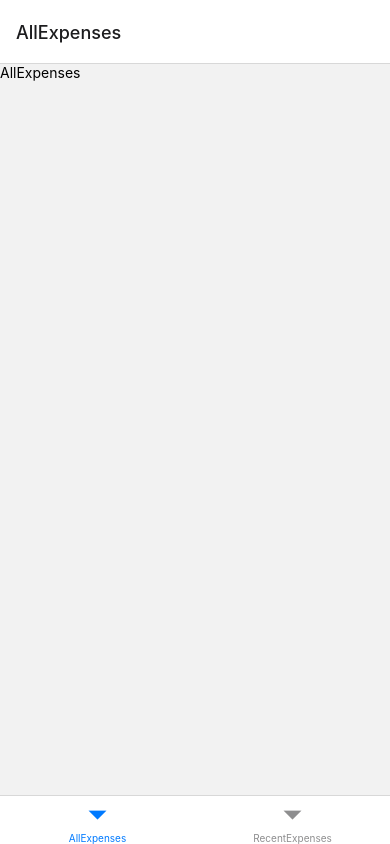
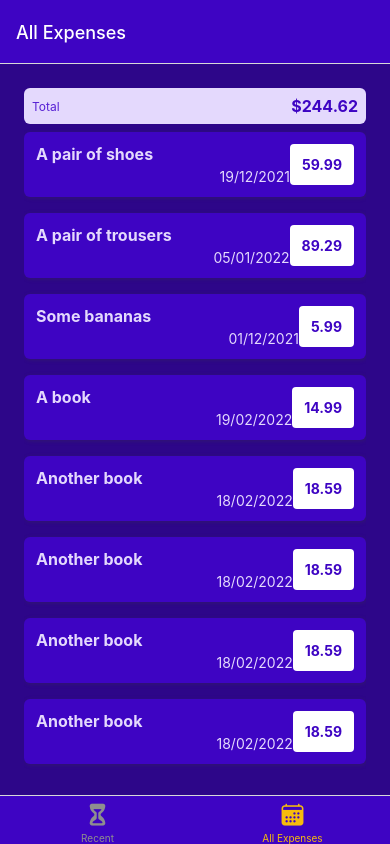
Before and after one commit to ahmed-safwat-elsherif/expenses-app, a React Native app: screen /AllExpenses in a window 390 px wide. Built offline with nearby package versions, Linux system fonts and the light colour scheme.

Commit message:
Finish adding the expenses list

```diff
--- a/App.js
+++ b/App.js
@@ -5,7 +5,7 @@ import StackNavigation from './src/providers/StackNavigation';
 
 const App = () => (
   <View style={styles.container}>
-    <StatusBar style="auto" />
+    <StatusBar style="light" />
     <NavigationContainer>
       <StackNavigation />
     </NavigationContainer>
--- /dev/null
+++ b/src/components/expenses/ExpenseItem.jsx
@@ -0,0 +1,66 @@
+import React, { useMemo } from 'react';
+import { Pressable, StyleSheet, Text, View } from 'react-native';
+import { COLORS } from '../../utils/theme';
+import formatDate from '../../utils/formatDate';
+
+const ExpenseItem = ({ description, amount, date }) => {
+  const formattedDate = useMemo(() => formatDate(new Date(date)), [date]);
+
+  return (
+    <Pressable
+      android_ripple={{ color: COLORS.primary700 }}
+      style={({ pressed }) => (pressed ? styles.pressable : null)}>
+      <View style={styles.expenseItem}>
+        <View style={styles.itemInfo}>
+          <Text style={[styles.textBase, styles.description]}>{description}</Text>
+          <Text style={[styles.textBase, { textAlign: 'right' }]}>{formattedDate}</Text>
+        </View>
+        <View style={styles.amountContainer}>
+          <Text style={styles.amount}>{amount}</Text>
+        </View>
+      </View>
+    </Pressable>
+  );
+};
+
+const styles = StyleSheet.create({
+  pressable: {
+    opacity: 0.5,
+  },
+  expenseItem: {
+    padding: 12,
+    marginVertical: 8,
+    backgroundColor: COLORS.primary500,
+    flexDirection: 'row',
+    justifyContent: 'space-between',
+    borderRadius: 6,
+    elevation: 3,
+    shadowColor: COLORS.gray500,
+    shadowRadius: 4,
+    shadowOffset: { width: 1, height: 1 },
+    shadowOpacity: 0.4,
+  },
+  itemInfo: { flex: 1 },
+  textBase: {
+    color: COLORS.primary50,
+  },
+  description: {
+    fontSize: 16,
+    marginBottom: 4,
+    fontWeight: 'bold',
+  },
+  amountContainer: {
+    paddingHorizontal: 12,
+    paddingVertical: 4,
+    backgroundColor: 'white',
+    justifyContent: 'center',
+    alignItems: 'center',
+    borderRadius: 4,
+  },
+  amount: {
+    color: COLORS.primary500,
+    fontWeight: 'bold',
+  },
+});
+
+export default ExpenseItem;
--- /dev/null
+++ b/src/components/expenses/ExpensesList.jsx
@@ -0,0 +1,13 @@
+import React from 'react';
+import { FlatList, View } from 'react-native';
+import ExpenseItem from './ExpenseItem';
+
+const renderItem = ({ item }) => <ExpenseItem {...item} />;
+
+const ExpensesList = ({ expenses }) => (
+  <View style={{ flex: 1 }}>
+    <FlatList data={expenses} renderItem={renderItem} />
+  </View>
+);
+
+export default ExpensesList;
--- /dev/null
+++ b/src/components/expenses/ExpensesOutput.jsx
@@ -0,0 +1,22 @@
+import React from 'react';
+import { StyleSheet, View } from 'react-native';
+import ExpensesSummary from './ExpensesSummary';
+import ExpensesList from './ExpensesList';
+import { COLORS } from '../../utils/theme';
+
+const ExpensesOutput = ({ expenses, periodName }) => (
+  <View style={styles.container}>
+    <ExpensesSummary expenses={expenses} periodName={periodName} />
+    <ExpensesList expenses={expenses} />
+  </View>
+);
+
+const styles = StyleSheet.create({
+  container: {
+    flex: 1,
+    padding: 24,
+    backgroundColor: COLORS.primary700,
+  },
+});
+
+export default ExpensesOutput;
--- /dev/null
+++ b/src/components/expenses/ExpensesSummary.jsx
@@ -0,0 +1,35 @@
+import React, { useMemo } from 'react';
+import { StyleSheet, Text, View } from 'react-native';
+import { COLORS, fontSize } from '../../utils/theme';
+
+const ExpensesSummary = ({ expenses, periodName }) => {
+  const total = useMemo(() => expenses.reduce((acc, curr) => acc + curr.amount, 0), [expenses]);
+  return (
+    <View style={styles.container}>
+      <Text style={styles.period}>{periodName}</Text>
+      <Text style={styles.sum}>${total.toFixed(2)}</Text>
+    </View>
+  );
+};
+
+const styles = StyleSheet.create({
+  container: {
+    padding: 8,
+    backgroundColor: COLORS.primary50,
+    borderRadius: 6,
+    flexDirection: 'row',
+    justifyContent: 'space-between',
+    alignItems: 'center',
+  },
+  period: {
+    fontSize: fontSize(12),
+    color: COLORS.primary400,
+  },
+  sum: {
+    fontSize: fontSize(16),
+    fontWeight: 'bold',
+    color: COLORS.primary500,
+  },
+});
+
+export default ExpensesSummary;
--- a/src/providers/ExploreExpenses.jsx
+++ b/src/providers/ExploreExpenses.jsx
@@ -2,13 +2,37 @@ import { createBottomTabNavigator } from '@react-navigation/bottom-tabs';
 import React from 'react';
 import AllExpenses from '../screens/AllExpenses';
 import RecentExpenses from '../screens/RecentExpenses';
+import { COLORS } from '../utils/theme';
+import { Ionicons } from '@expo/vector-icons';
 
 const BottomTabs = createBottomTabNavigator();
 
 const ExploreExpenses = () => (
-  <BottomTabs.Navigator>
-    <BottomTabs.Screen name="AllExpenses" component={AllExpenses} />
-    <BottomTabs.Screen name="RecentExpenses" component={RecentExpenses} />
+  <BottomTabs.Navigator
+    screenOptions={{
+      headerStyle: { backgroundColor: COLORS.primary500 },
+      headerTintColor: 'white',
+      tabBarStyle: { backgroundColor: COLORS.primary500 },
+      tabBarActiveTintColor: COLORS.accent500,
+    }}>
+    <BottomTabs.Screen
+      name="RecentExpenses"
+      component={RecentExpenses}
+      options={{
+        title: 'Recent Expenses',
+        tabBarLabel: 'Recent',
+        tabBarIcon: ({ color, size }) => <Ionicons name="hourglass" size={size} color={color} />,
+      }}
+    />
+    <BottomTabs.Screen
+      name="AllExpenses"
+      component={AllExpenses}
+      options={{
+        title: 'All Expenses',
+        tabBarLabel: 'All Expenses',
+        tabBarIcon: ({ color, size }) => <Ionicons name="calendar" size={size} color={color} />,
+      }}
+    />
   </BottomTabs.Navigator>
 );
 
--- a/src/screens/AllExpenses.jsx
+++ b/src/screens/AllExpenses.jsx
@@ -1,6 +1,7 @@
 import React from 'react';
-import { Text } from 'react-native';
+import ExpensesOutput from '../components/expenses/ExpensesOutput';
+import { EXPENSES } from '../utils/dummyData';
 
-const AllExpenses = () => <Text>AllExpenses</Text>;
+const AllExpenses = () => <ExpensesOutput expenses={EXPENSES} periodName="Total" />;
 
 export default AllExpenses;
--- a/src/screens/RecentExpenses.jsx
+++ b/src/screens/RecentExpenses.jsx
@@ -1,6 +1,6 @@
 import React from 'react';
-import { Text } from 'react-native';
+import ExpensesOutput from '../components/expenses/ExpensesOutput';
+import { EXPENSES } from '../utils/dummyData';
 
-const RecentExpenses = () => <Text>RecentExpenses</Text>;
-
+const RecentExpenses = () => <ExpensesOutput expenses={EXPENSES} periodName="Last 7 days" />;
 export default RecentExpenses;
--- /dev/null
+++ b/src/utils/dummyData.js
@@ -0,0 +1,50 @@
+export const EXPENSES = [
+  {
+    id: 'e1',
+    description: 'A pair of shoes',
+    amount: 59.99,
+    date: '2021-12-19',
+  },
+  {
+    id: 'e2',
+    description: 'A pair of trousers',
+    amount: 89.29,
+    date: '2022-01-05',
+  },
+  {
+    id: 'e3',
+    description: 'Some bananas',
+    amount: 5.99,
+    date: '2021-12-01',
+  },
+  {
+    id: 'e4',
+    description: 'A book',
+    amount: 14.99,
+    date: '2022-02-19',
+  },
+  {
+    id: 'e5',
+    description: 'Another book',
+    amount: 18.59,
+    date: '2022-02-18',
+  },
+  {
+    id: 'e6',
+    description: 'Another book',
+    amount: 18.59,
+    date: '2022-02-18',
+  },
+  {
+    id: 'e7',
+    description: 'Another book',
+    amount: 18.59,
+    date: '2022-02-18',
+  },
+  {
+    id: 'e8',
+    description: 'Another book',
+    amount: 18.59,
+    date: '2022-02-18',
+  },
+];
--- /dev/null
+++ b/src/utils/formatDate.js
@@ -0,0 +1,12 @@
+/**
+ * @param {Date} date
+ */
+export default (date) => {
+  const day = date.getDate();
+  const formattedDay = day < 10 ? `0${day}` : day;
+
+  const month = date.getMonth() + 1;
+  const formattedmonth = month < 10 ? `0${month}` : month;
+
+  return `${formattedDay}/${formattedmonth}/${date.getFullYear()}`;
+};
```
